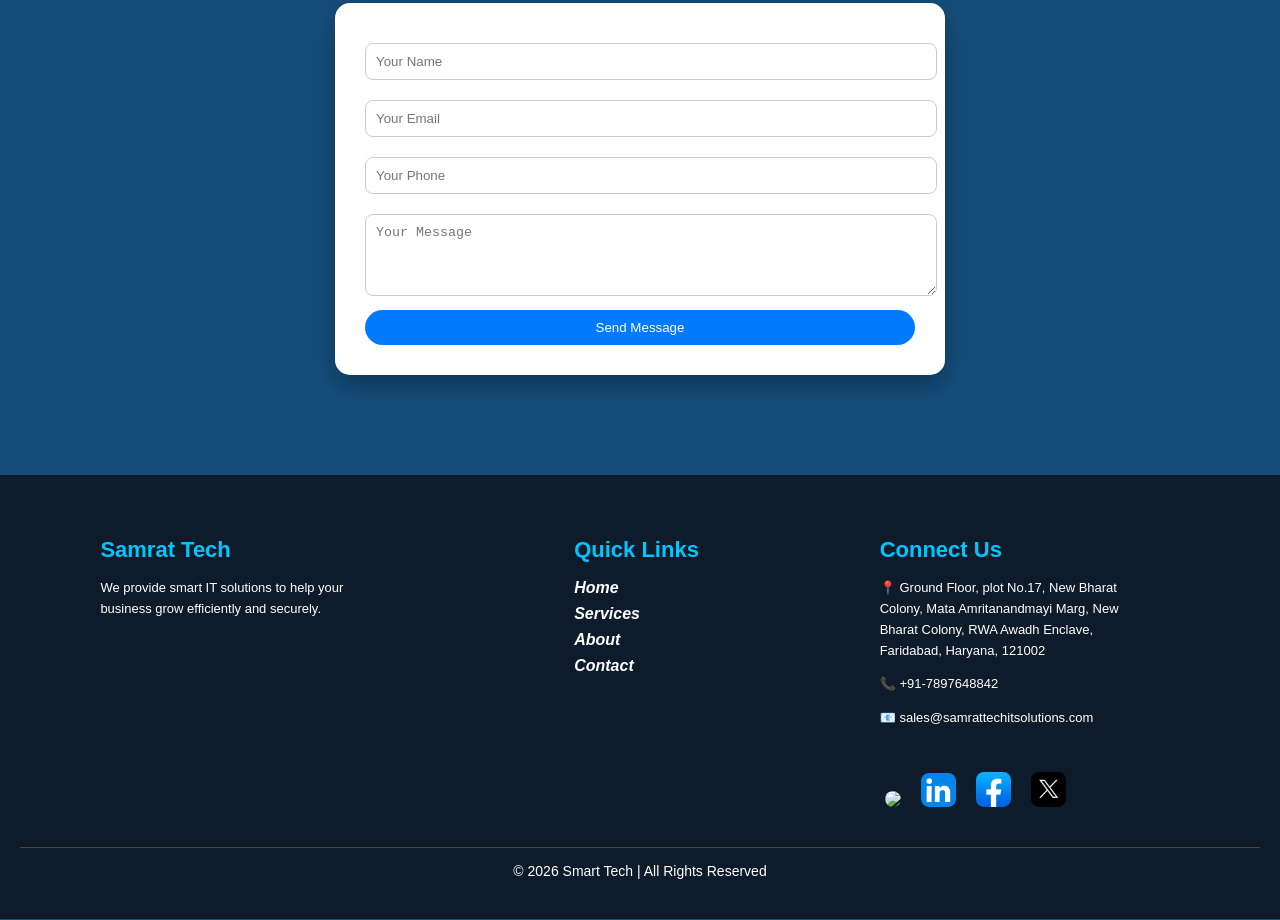
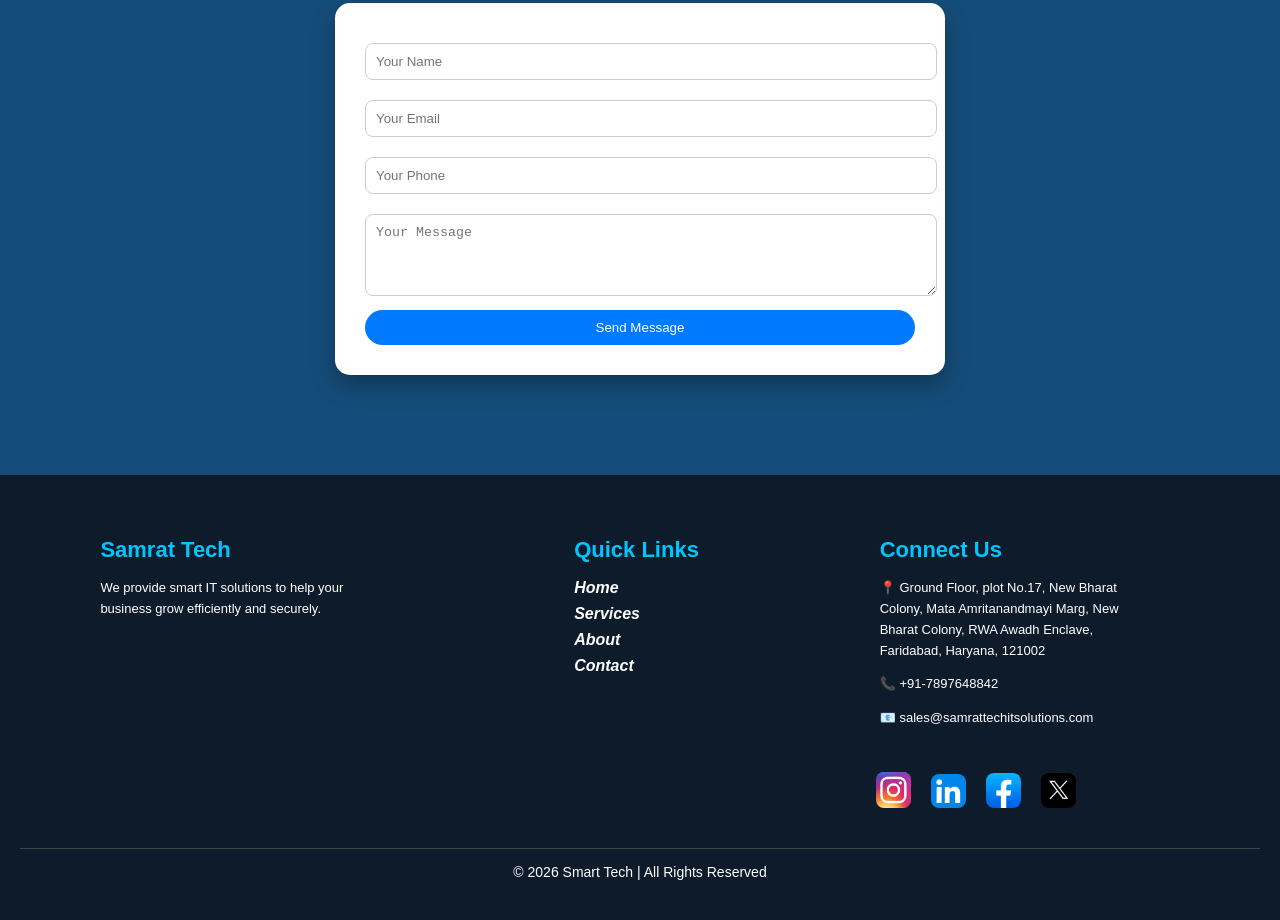
Before and after one commit to vivekmaurya121002-eng/samrat-tech, a plain HTML site: page contactus.html in a window 1280 px wide. Shown: the part 1146-2066 px from the top of the page. Drawn offline with Linux system fonts and the light colour scheme.

Commit message:
Update contactus.html

```diff
--- a/contactus.html
+++ b/contactus.html
@@ -777,7 +777,7 @@ footer {
          <div class="afooter-box">
             <h3></h3>
             <div class="social-icons">
-                <a href="#"><img src="89649395_instagram_logo_976.jpg"></a>
+                <a href="#"><img src="_89649395_instagram_logo_976.jpg"></a>
                 <a href="#"><img src="linkedin-logo-icon_1273375-1174.jpg"></a>
                 <a href="#"><img src="Logo_de_Facebook.png"></a>
                 <a href="#"><img src="x.png"></a>
```
